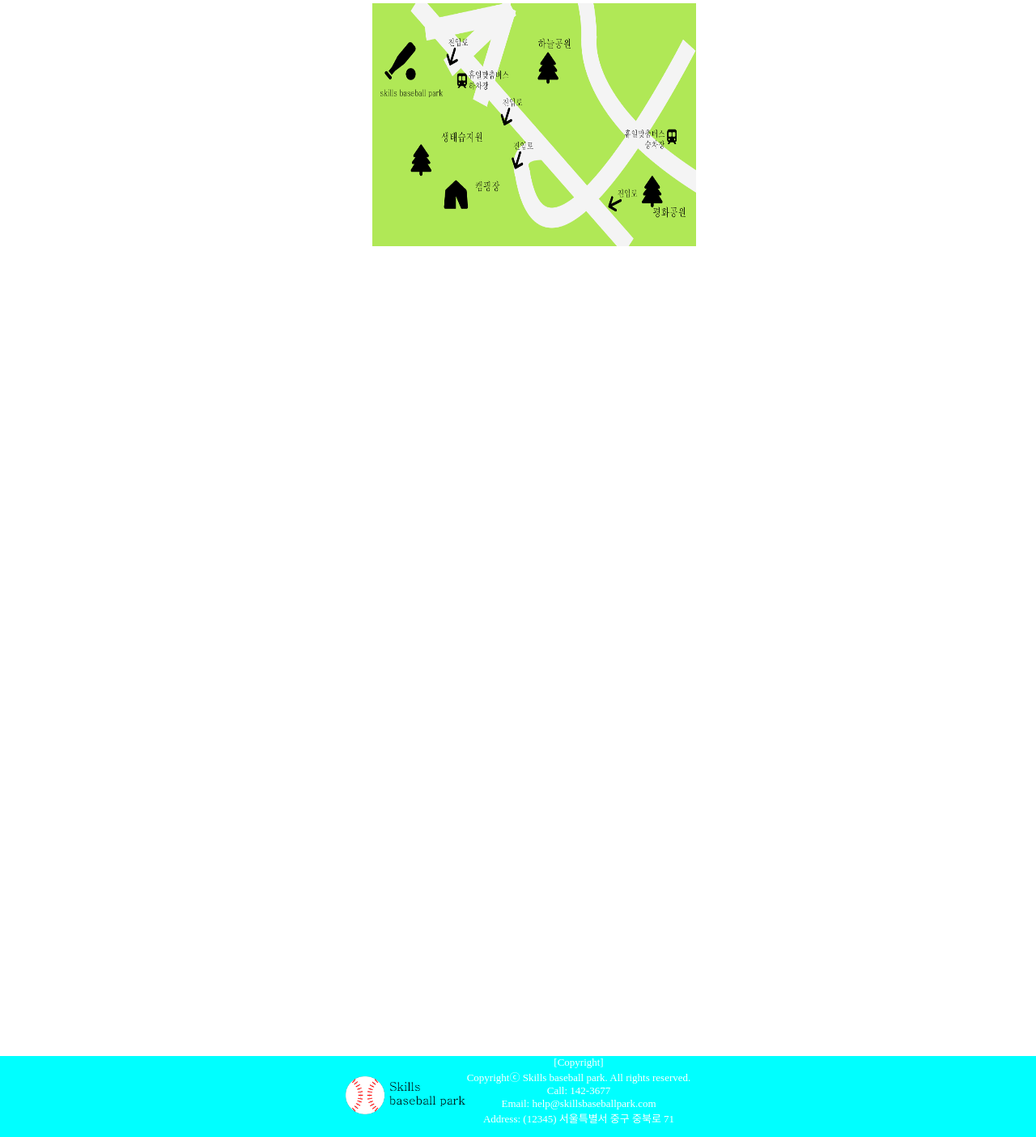
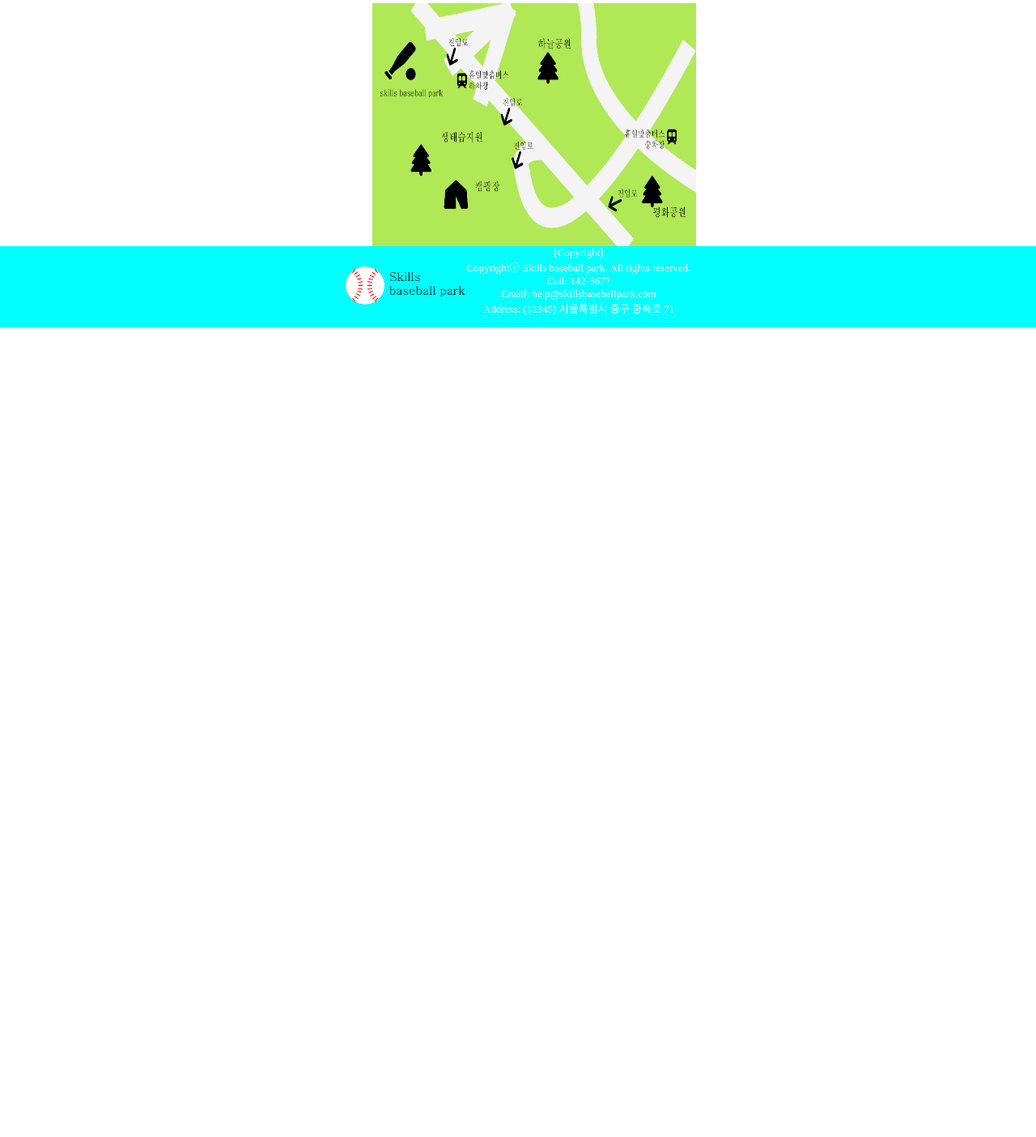
Before and after one commit to Cho-Inseong/0304, a PHP site: page /sub01.html in a window 1280 px wide. Shown: the part 828-2232 px from the top of the page at 81% size. After the commit the page ends 1232 px from the top, so only its background shows below. Run offline with PHP 8.4, Linux system fonts and the light colour scheme.

Commit message:
바디 길이 삭제

```diff
--- a/style.css
+++ b/style.css
@@ -14,9 +14,7 @@ header {
     position: fixed;
     z-index: 1;
 }
-body{
-    height: 1000px;
-}
+
 .logo {
     width: 150px;
     height: 50px;
```
